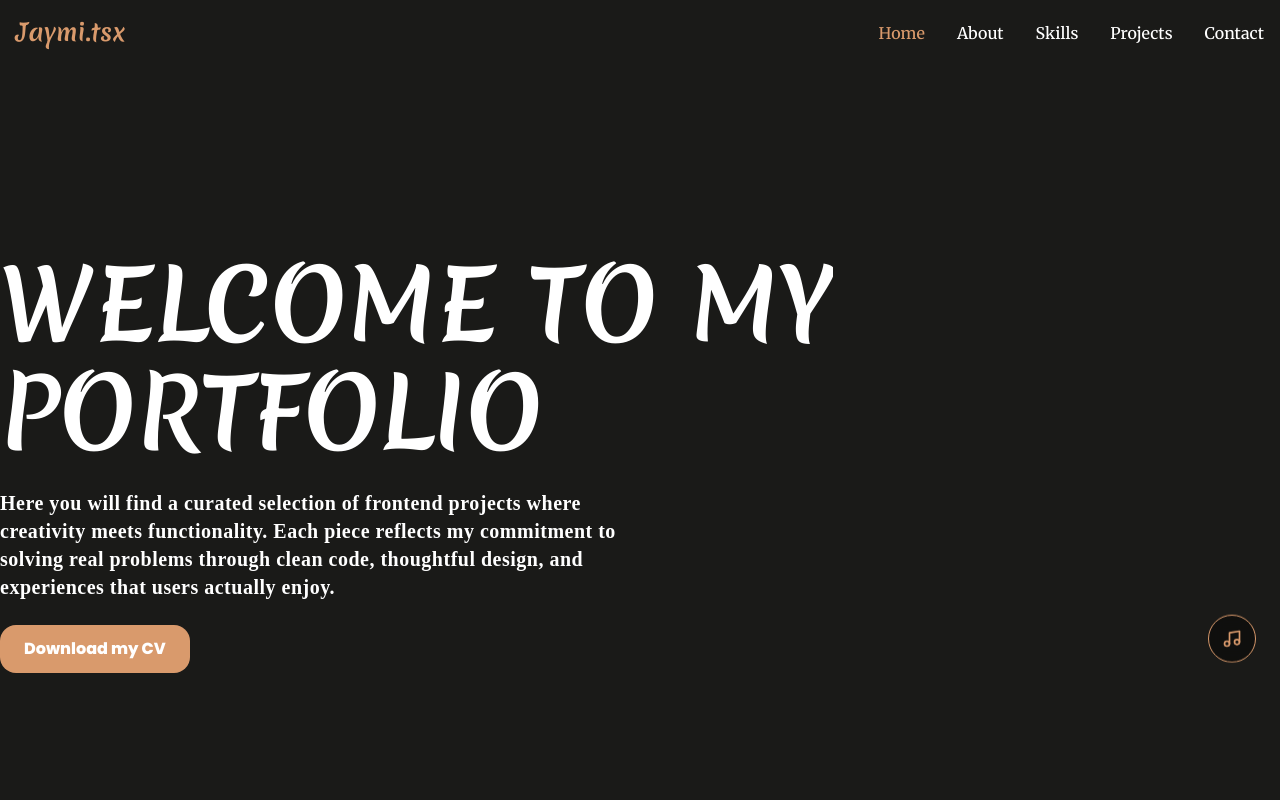
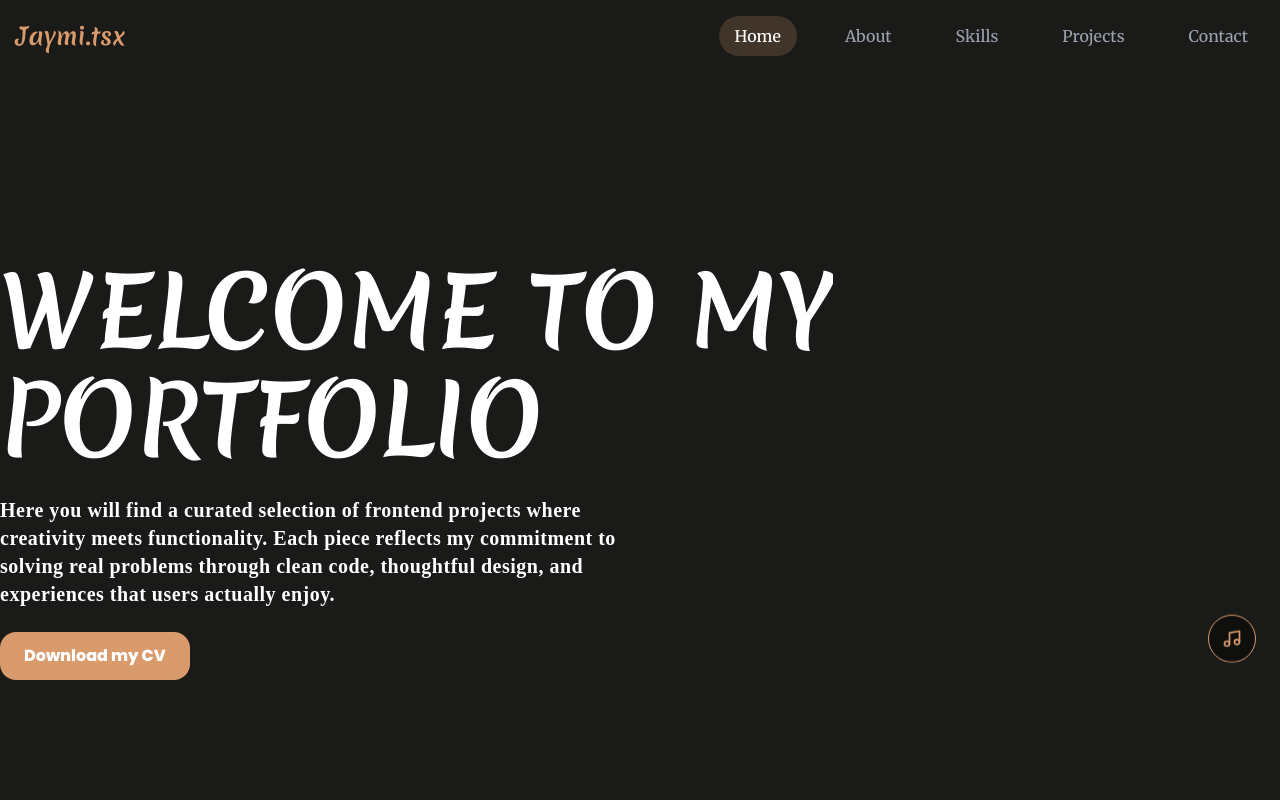
Before and after one commit to Jaymi-01/portfolio-3.0.1, a React (Vite) app: page / in a window 1280 px wide. Shown: the top 800 px of the page. Built offline with nearby package versions, Linux system fonts and the light colour scheme; a web font is replaced by a local one.

Commit message:
feat: add floating active section indicator to navigation

```diff
--- a/src/components/Header.tsx
+++ b/src/components/Header.tsx
@@ -1,5 +1,6 @@
 import { useState, useEffect } from 'react';
 import { AlignJustify, X } from 'lucide-react';
+import { motion } from 'framer-motion';
 
 interface HeaderProps {
   activeLink: string;
@@ -76,11 +77,18 @@ const Header = ({ activeLink, setActiveLink }: HeaderProps) => {
             <a
               key={link.id}
               href={`#${link.id}`}
-              className={`transition-colors duration-300 font-medium ${
-                activeLink === link.id ? 'text-primary' : 'text-white hover:text-primary'
+              className={`relative px-4 py-2 transition-colors duration-300 font-medium ${
+                activeLink === link.id ? 'text-white' : 'text-gray-400 hover:text-white'
               }`}
               onClick={(e) => handleLinkClick(e, link.id)}
             >
+              {activeLink === link.id && (
+                <motion.span
+                  layoutId="activeSection"
+                  className="absolute inset-0 bg-primary/20 rounded-full -z-10"
+                  transition={{ type: "spring", stiffness: 380, damping: 30 }}
+                />
+              )}
               {link.name}
             </a>
           ))}
```
